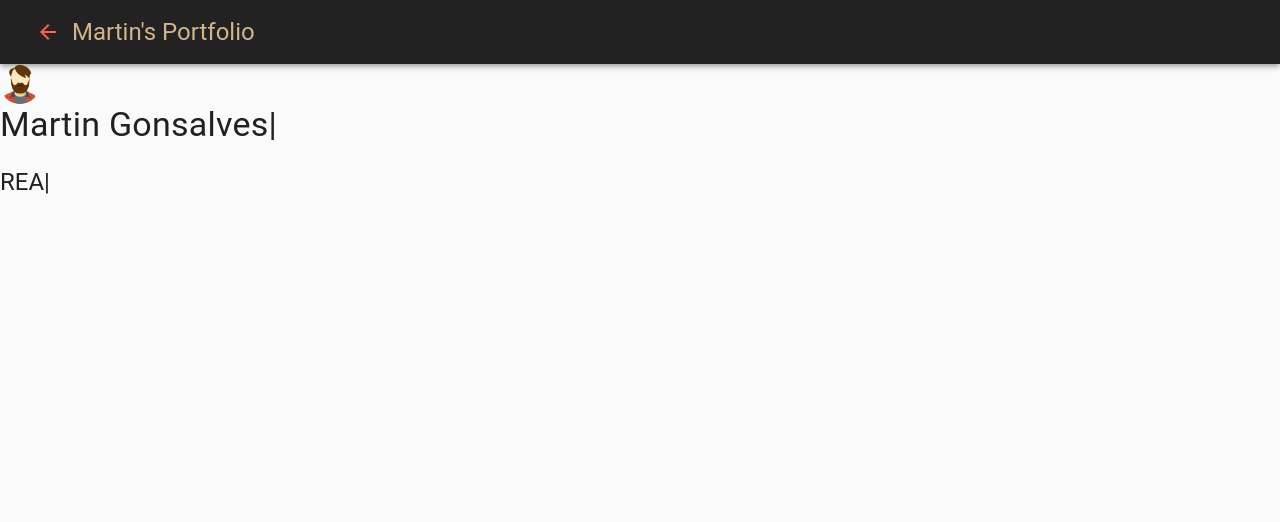
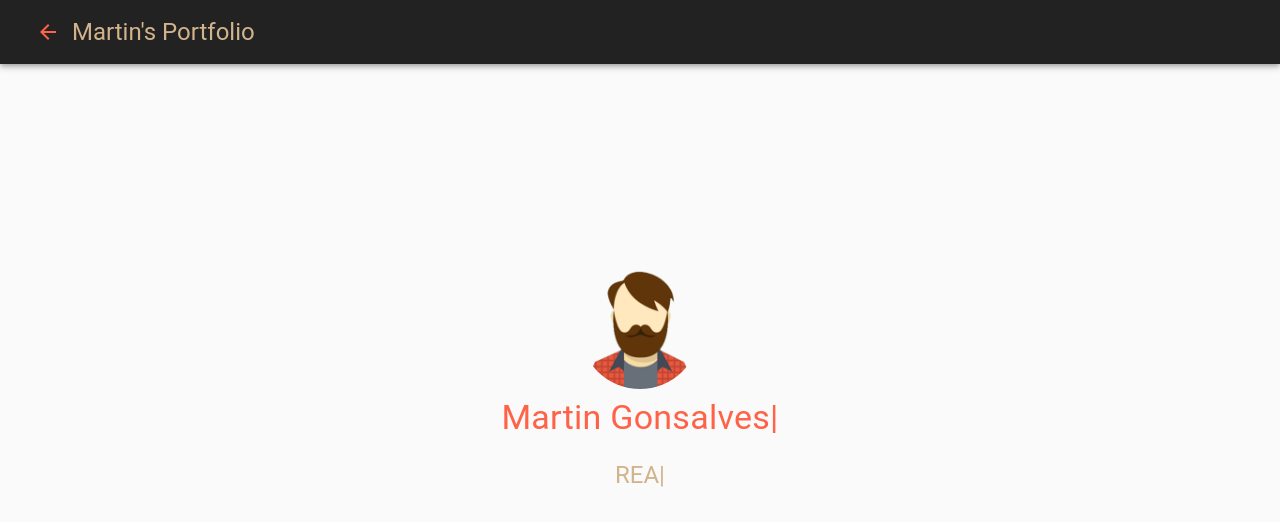
Before and after one commit to martinigonsalvess/Portfolio_React_MaterialUI, a React (Create React App) app: page / in a window 1280 px wide. Shown: the top 522 px of the page. Built offline with nearby package versions, Linux system fonts and the light colour scheme.

Commit message:
text front end developer

```diff
--- a/src/components/Header.js
+++ b/src/components/Header.js
@@ -1,21 +1,50 @@
 import React from "react";
+import { makeStyles } from "@material-ui/core/styles";
 import { Typography, Avatar, Grid, Box } from "@material-ui/core";
 import Typed from "react-typed";
 import avatar from "../avatar.png";
 
+//CSS styles
+const useStyles = makeStyles((theme) => ({
+  avatar: {
+    width: theme.spacing(15),
+    height: theme.spacing(15),
+    margin: theme.spacing(1),
+  },
+  title: {
+    color: "tomato",
+  },
+  subtitle: {
+    color: "tan",
+    marginBottom: "3rem",
+  },
+  typedContainer: {
+    position: "absolute",
+    top: "50%",
+    left: "50%",
+    transform: "translate(-50%, -50%)",
+    width: "100vw",
+    textAlign: "center",
+    zIndex: 1,
+  },
+}));
 const Header = () => {
+  const classes = useStyles();
   return (
-    <Box>
-      <Avatar src={avatar} alt="Martin" />
-      <Typography variant="h4">
+    <Box className={classes.typedContainer}>
+      <Grid container justify="center">
+        <Avatar className={classes.avatar} src={avatar} alt="Martin" />
+      </Grid>
+      <Typography className={classes.title} variant="h4">
         <Typed strings={["Martin Gonsalves"]} typeSpeed={30} />
       </Typography>
       <br />
-      <Typography variant="h5">
+      <Typography className={classes.subtitle} variant="h5">
         <Typed
           strings={["HTML", "CSS", "JAVASCRIPT", "REACT", "Frontend Developer"]}
           typeSpeed={80}
           backSpeed={40}
+          loop
         />
       </Typography>
     </Box>
```
